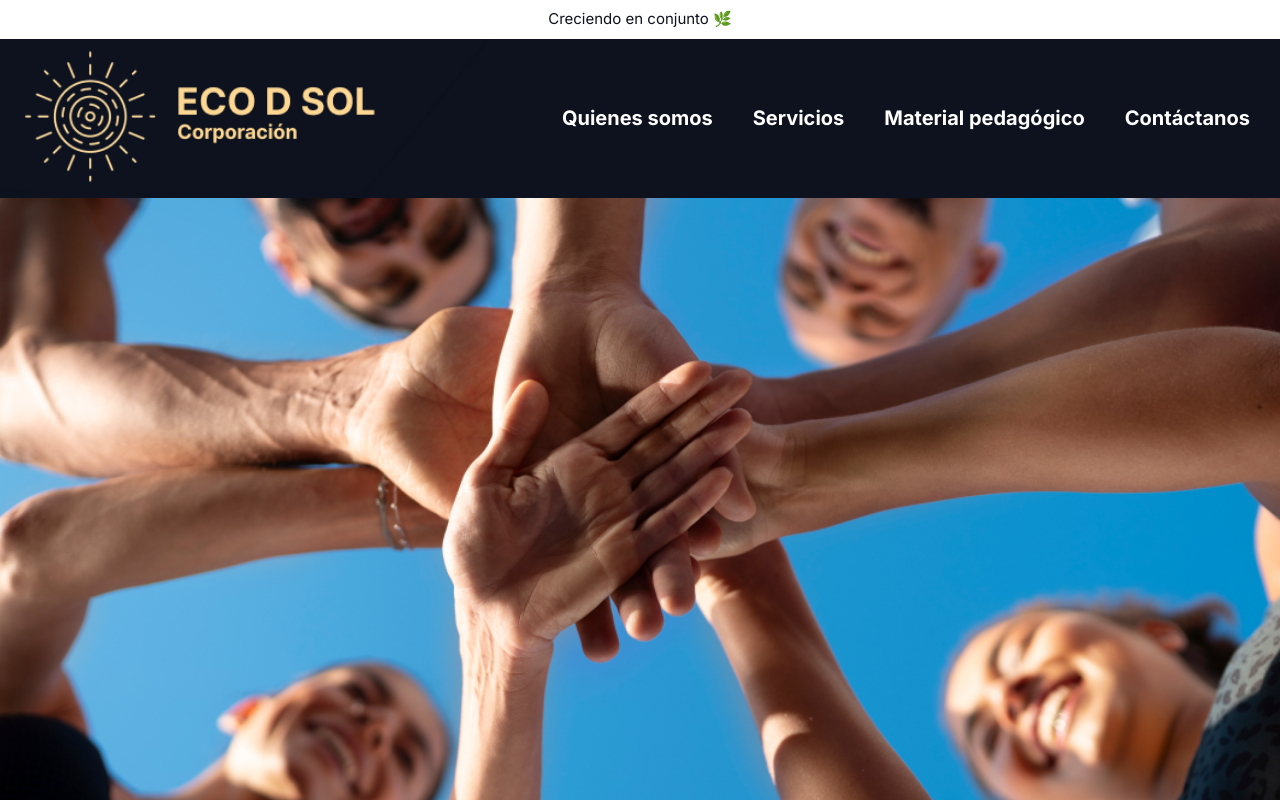
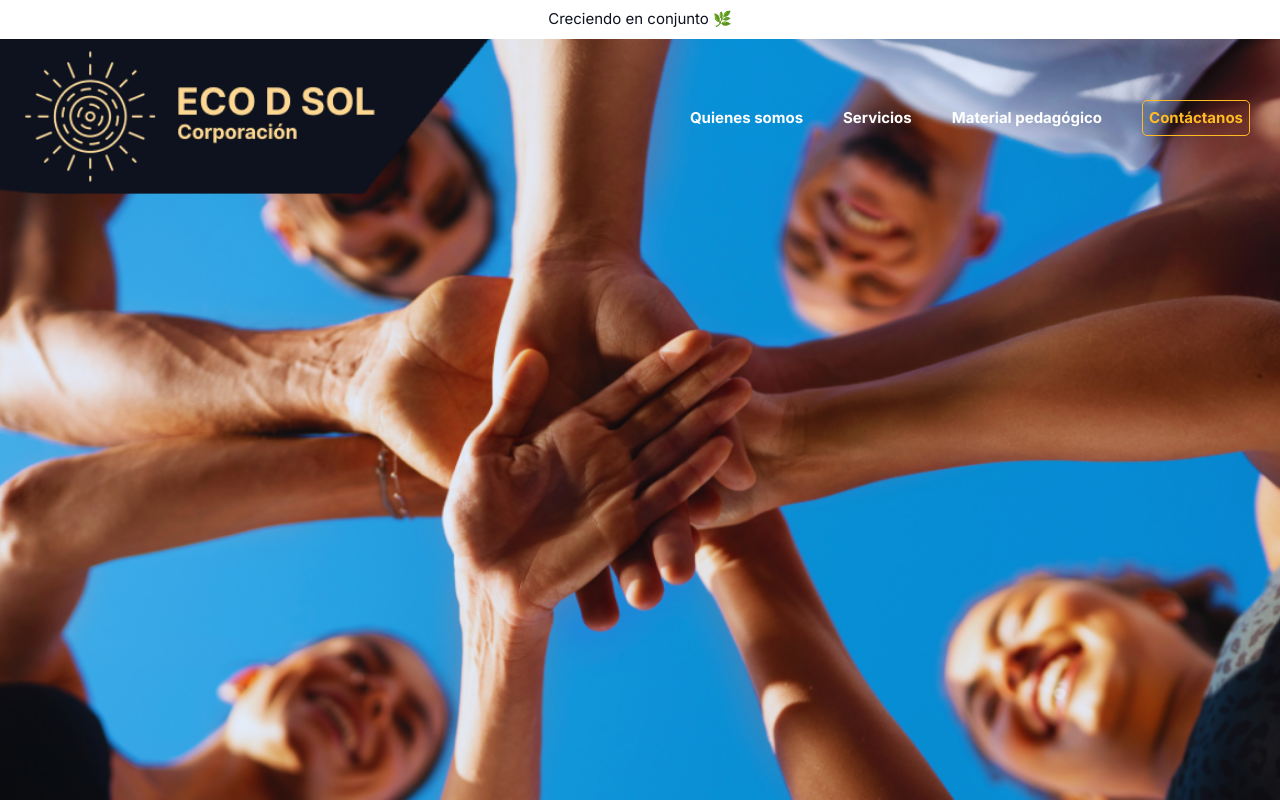
Before and after one commit to Ladysm/EcoDsol, a Next.js app: page / in a window 1280 px wide. Built offline with nearby package versions, Linux system fonts and the light colour scheme.

Commit message:
bg banner changed

```diff
--- a/src/app/menu.tsx
+++ b/src/app/menu.tsx
@@ -14,27 +14,27 @@ export default function Nav() {
     };
 
     return (
-        <div className="w-screen h-screen overflow-hidden text-[15px] bg-hero-pattern bg-cover bg-no-repeat bg-top">
+        <div className="w-screen h-screen overflow-hidden text-[15px] bg-hero-pattern bg-cover bg-no-repeat bg-top ">
             <div className='bg-white flex justify-center py-2'>
                 <span className=' text-[#0d121e]'>Creciendo en conjunto 🌿</span>
             </div>
 
 
 
-            <div className='w-screen py-6 lg:py-0  lg:px-[0px] flex justify-between  text-white bg-[#0d121e]'>
+            <div className='w-screen py-6 lg:py-0  lg:px-[0px] flex justify-between  text-white'>
                 <div className='flex space-x-1 items-center lg:px-[0px]'>
 
-                <Image className='lg:w-[500px] lg:flex md:hidden sm:hidden hidden' src = {logo} alt='logo' width={500}/>
+                <Image className='lg:w-[500px] lg:flex md:hidden sm:hidden hidden ' src = {logo} alt='logo' width={500}/>
                 <Image className='lg:hidden' src = {mobilelogo} alt='logo-mobile' width={200}/>
 
                 {/* ☘️🍃🍃🍀🍁 */}
                 </div>
 
-                <ul className='hidden md:flex items-center space-x-10 lg:px-[30px] font-bold text-[20px]'>
+                <ul className='hidden md:flex items-center space-x-10 lg:px-[30px] font-bold text-[15px] lg:py-0'>
                     <li className='cursor-pointer'> Quienes somos</li>
                     <li className='cursor-pointer'>Servicios</li>
                     <li className='cursor-pointer'> Material pedagógico</li>
-                    <li className='cursor-pointer'>Contáctanos</li>
+                    <li className='cursor-pointer border-t-[1px] border-b-[1px] border-l-[1px] border-r-[1px] border-[#FFBB22] px-[6px] py-[6px] rounded-[5px] text-[#FFBB22]'>Contáctanos</li>
 
                 </ul>
 
```
Also changed, not shown: public/bg-people.png.
